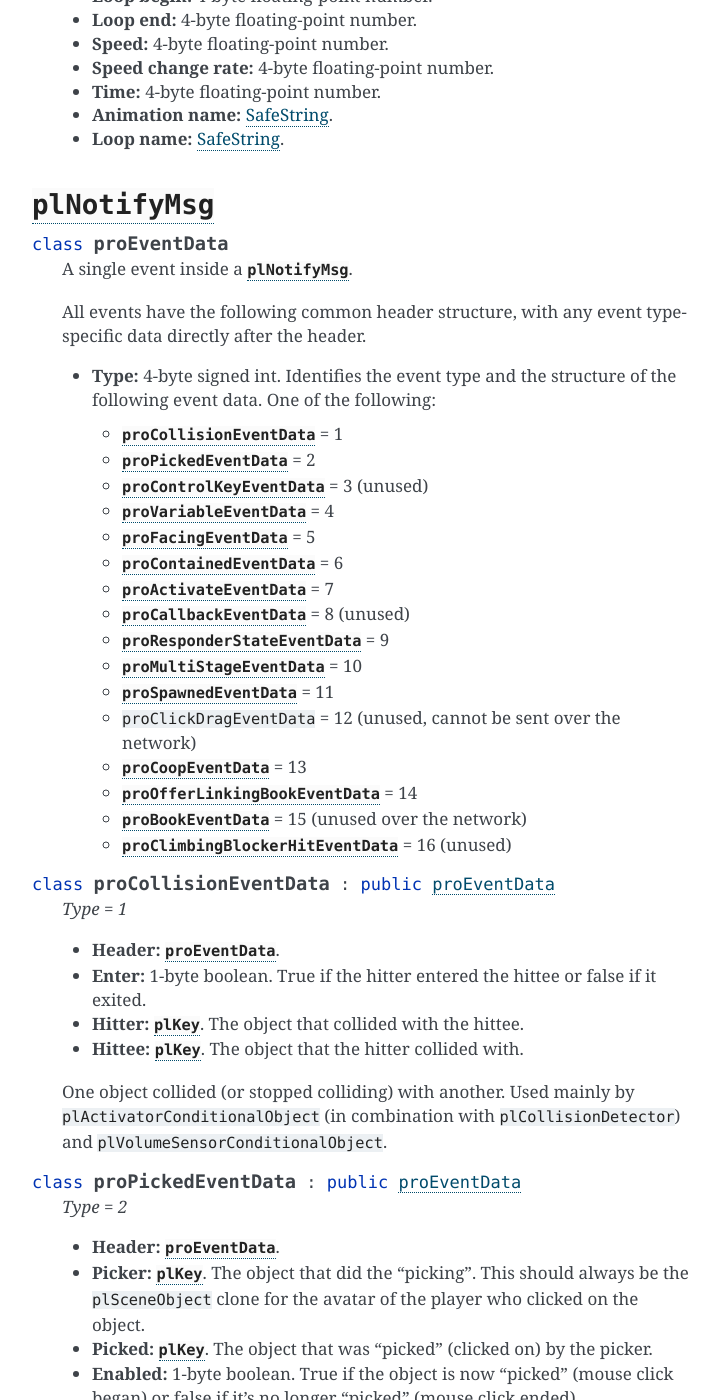
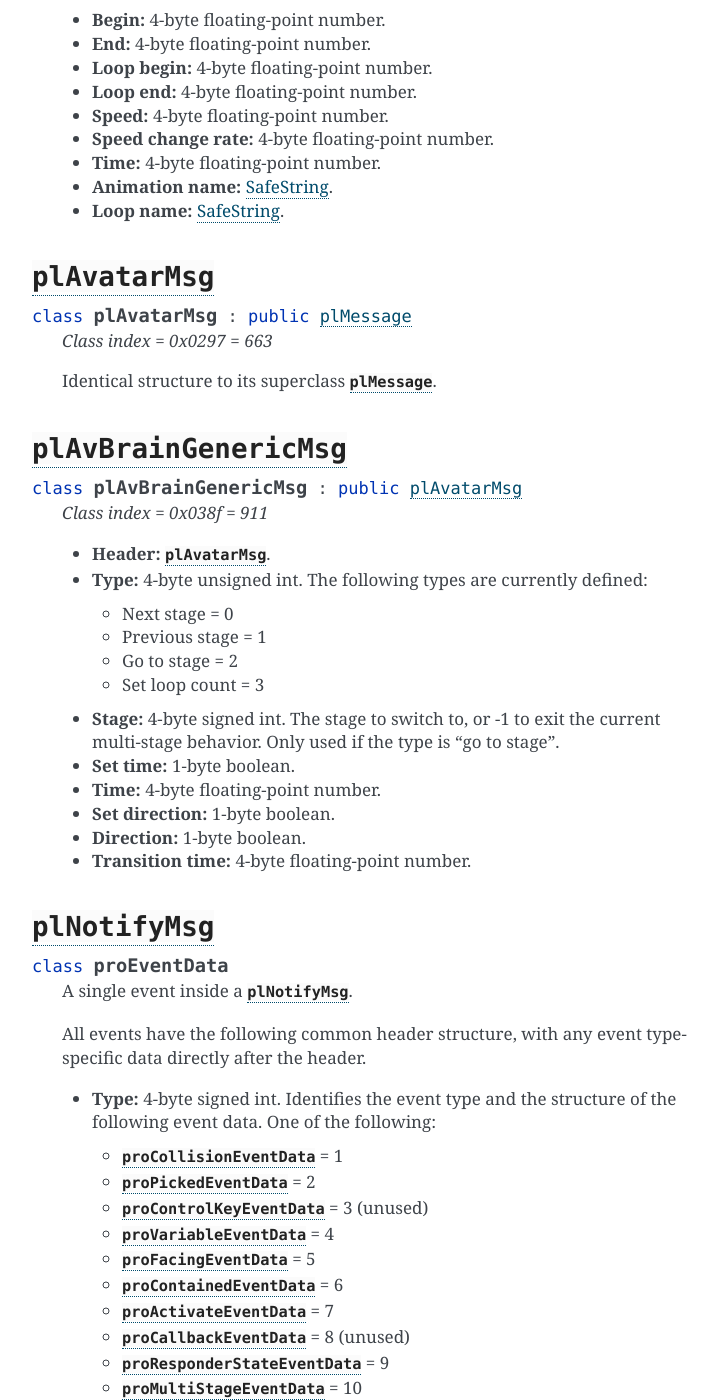
Before and after one commit to dgelessus/NAGUS, a Sphinx documentation site: the page built from docs/uru/game_server/plasma_messages.rst, in a window 1280 px wide and 1400 px high, scrolled down 8897 px. Shown: the whole window, without its empty margins (388-1107 px from the left). Built offline with Sphinx 7.4.7, drawn with Linux system fonts in a browser that asks for light colours; some of the changed text lies outside the part shown.

Commit message:
Document (barely) and implement plAvatarMsg and plAvBrainGenericMsg

```diff
--- a/docs/uru/game_server/plasma_messages.rst
+++ b/docs/uru/game_server/plasma_messages.rst
@@ -44,6 +44,9 @@ only of one of their non-abstract subclasses.
   * :cpp:class:`plMessageWithCallbacks` = 0x0283 = 643 (abstract)
 
     * :cpp:class:`plAnimCmdMsg` = 0x0206 = 518
+  * :cpp:class:`plAvatarMsg` = 0x0297 = 663 (abstract)
+
+    * :cpp:class:`plAvBrainGenericMsg` = 0x038f = 911
   * :cpp:class:`plNotifyMsg` = 0x02ed = 749
   * :cpp:class:`plLinkEffectsTriggerMsg` = 0x0300 = 768
   * :cpp:class:`plParticleTransferMsg` = 0x0333 = 819
@@ -450,6 +453,40 @@ Assorted data types used by the message classes below.
   * **Time:** 4-byte floating-point number.
   * **Animation name:** :ref:`SafeString <safe_string>`.
   * **Loop name:** :ref:`SafeString <safe_string>`.
+
+:cpp:class:`plAvatarMsg`
+------------------------
+
+.. cpp:class:: plAvatarMsg : public plMessage
+
+  *Class index = 0x0297 = 663*
+
+  Identical structure to its superclass :cpp:class:`plMessage`.
+
+:cpp:class:`plAvBrainGenericMsg`
+--------------------------------
+
+.. cpp:class:: plAvBrainGenericMsg : public plAvatarMsg
+
+  *Class index = 0x038f = 911*
+
+  * **Header:** :cpp:class:`plAvatarMsg`.
+  * **Type:** 4-byte unsigned int.
+    The following types are currently defined:
+
+    * Next stage = 0
+    * Previous stage = 1
+    * Go to stage = 2
+    * Set loop count = 3
+  * **Stage:** 4-byte signed int.
+    The stage to switch to,
+    or -1 to exit the current multi-stage behavior.
+    Only used if the type is "go to stage".
+  * **Set time:** 1-byte boolean.
+  * **Time:** 4-byte floating-point number.
+  * **Set direction:** 1-byte boolean.
+  * **Direction:** 1-byte boolean.
+  * **Transition time:** 4-byte floating-point number.
 
 :cpp:class:`plNotifyMsg`
 ------------------------
```
Also changed, not shown: 1 other file.
